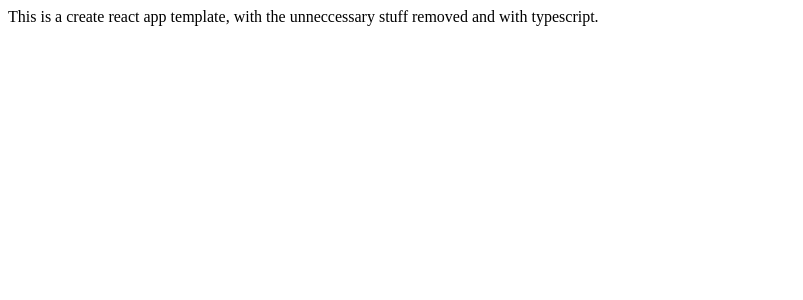
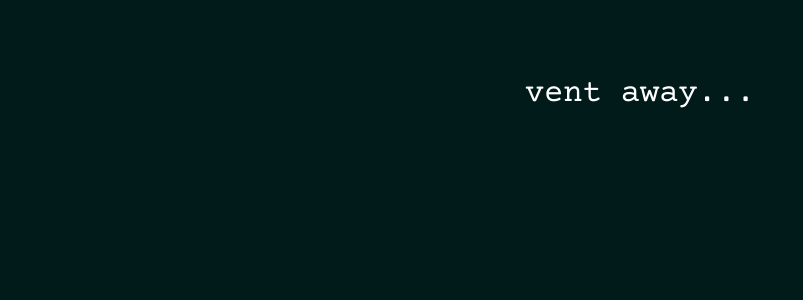
Before and after one commit to lia-arroyo/ventAway, a React (Create React App) app: page / in a window 1280 px wide. Shown: the top 300 px of the page, without its empty margins (0-803 px from the left). Built offline with nearby package versions, Linux system fonts and the light colour scheme.

Commit message:
create basic venting area by styling the html native textarea

```diff
--- a/package.json
+++ b/package.json
@@ -13,6 +13,7 @@
     "react": "^18.2.0",
     "react-dom": "^18.2.0",
     "react-scripts": "5.0.1",
+    "sass": "^1.63.6",
     "typescript": "^4.4.2",
     "web-vitals": "^2.1.0"
   },
--- a/public/index.html
+++ b/public/index.html
@@ -4,11 +4,14 @@
     <meta charset="utf-8" />
     <meta name="viewport" content="width=device-width, initial-scale=1" />
     <meta name="theme-color" content="#000000" />
-    <meta
-      name="description"
-      content="Web site created using create-react-app"
+    <meta name="description" content="A place for you to vent away." />
+    <link rel="preconnect" href="https://fonts.googleapis.com" />
+    <link rel="preconnect" href="https://fonts.gstatic.com" crossorigin />
+    <link
+      href="https://fonts.googleapis.com/css2?family=Courier+Prime:ital,wght@0,400;0,700;1,400;1,700&display=swap"
+      rel="stylesheet"
     />
-    <title>React App</title>
+    <title>Vent Away</title>
   </head>
   <body>
     <noscript>You need to enable JavaScript to run this app.</noscript>
--- a/src/App.tsx
+++ b/src/App.tsx
@@ -1,8 +1,11 @@
+import TextField from "./components/TextField";
+import "./styles/app.scss";
+
 function App() {
   return (
     <div className="App">
-      This is a create react app template, with the unneccessary stuff removed
-      and with typescript.
+      <p>vent away...</p>
+      <TextField />
     </div>
   );
 }
--- /dev/null
+++ b/src/components/TextField.tsx
@@ -0,0 +1,8 @@
+import React from "react";
+import "../styles/textfield.scss";
+
+const TextField = () => {
+  return <textarea id="vent-area" autoFocus rows={17} />;
+};
+
+export default TextField;
--- /dev/null
+++ b/src/styles/app.scss
@@ -0,0 +1,11 @@
+* {
+  background-color: #011a1a;
+  color: white;
+  text-align: center;
+  margin: 3% 1%;
+  font-family: "Courier Prime", monospace;
+}
+
+p {
+  font-size: 2em;
+}
--- /dev/null
+++ b/src/styles/textfield.scss
@@ -0,0 +1,11 @@
+textarea {
+  background-color: transparent;
+  border: none;
+  font-family: "Courier Prime", monospace;
+  font-size: 1.25em;
+  height: 80%;
+  outline: none;
+  padding: 2%;
+  resize: none;
+  width: 80%;
+}
```
Also changed, not shown: 1 other file (tests, documents, lock files or other folders).
